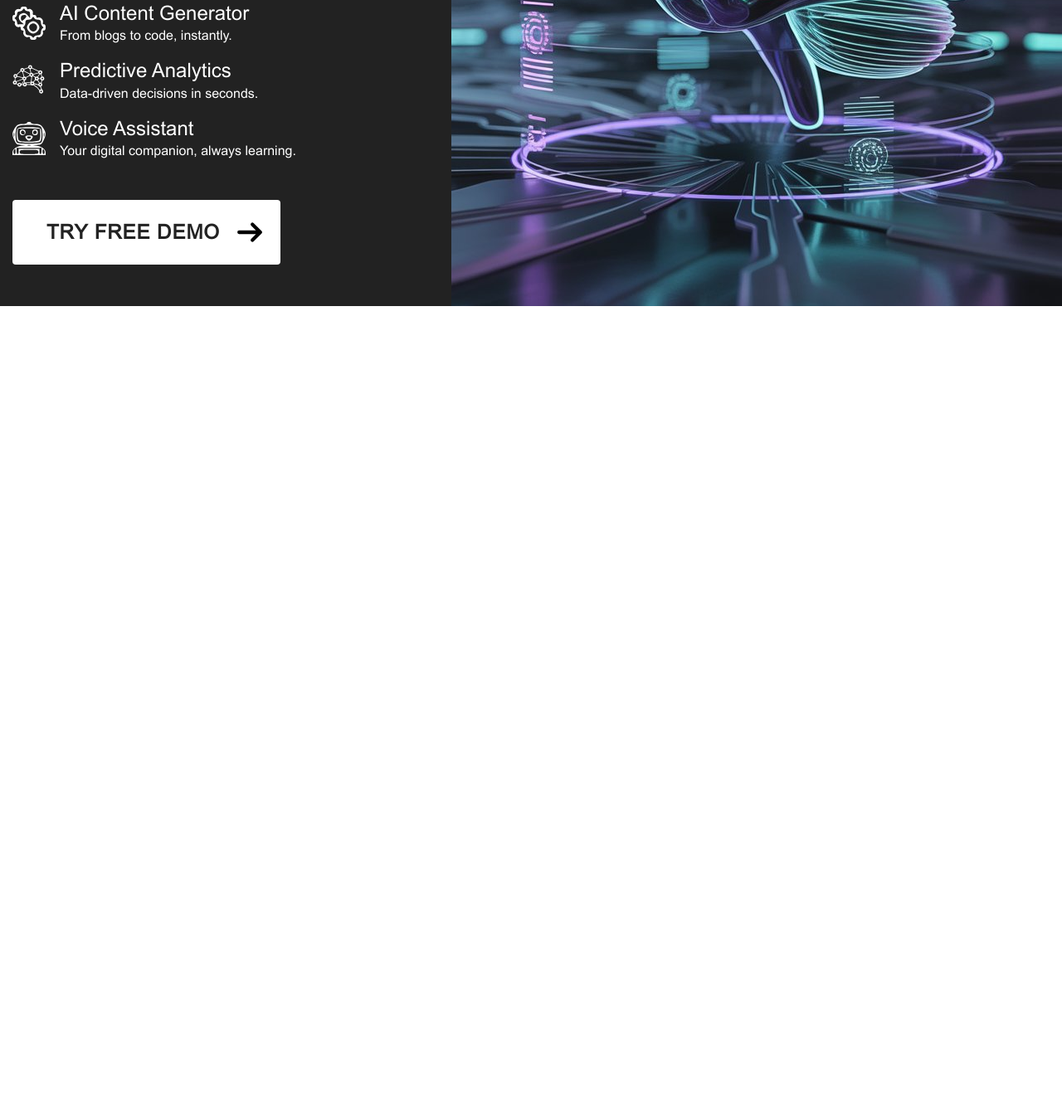
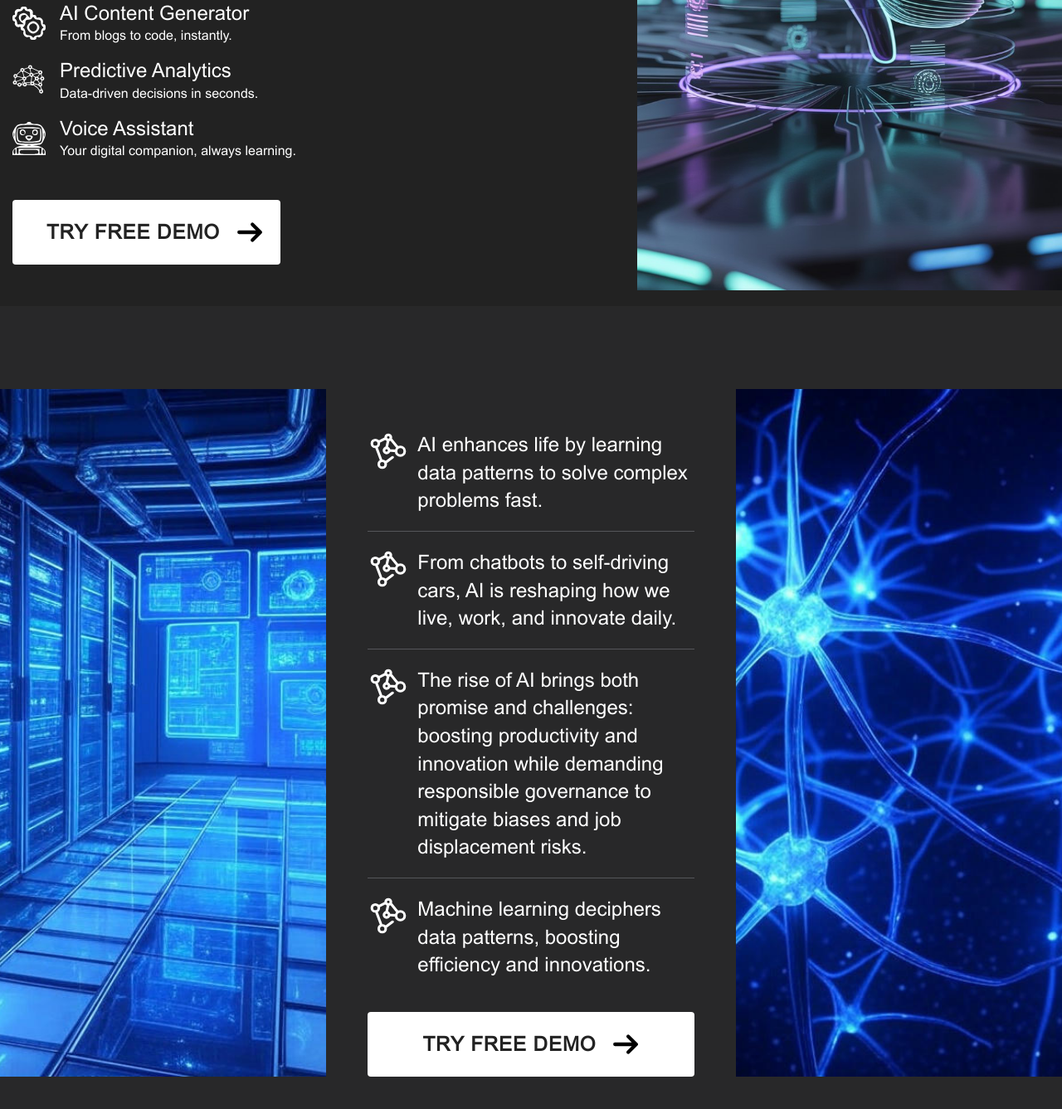
Before and after one commit to AzizShik/MST_Test_Part1, a plain HTML site: page mst/index.html in a window 1280 px wide. Shown: the part 583-1920 px from the top of the page at 83% size. Before the commit the page ends 952 px from the top, so only its background shows below. Drawn offline with Linux system fonts and the light colour scheme; files whose address does not match are found by name.

Commit message:
feat: add about block for descktop

```diff
--- a/mst/index.html
+++ b/mst/index.html
@@ -19,7 +19,7 @@
         <nav class="header__nav">
           <ul class="header__list">
             <li class="header__item">
-              <a href="" class="header__link">About</a>
+              <a href="#about" class="header__link">About</a>
             </li>
             <li class="header__item">
               <a href="" class="header__link">Get Plan</a>
@@ -34,6 +34,7 @@
   </header>
 
   <main class="main">
+
     <section class="hero">
       <div class="container">
         <div class="hero__info">
@@ -73,6 +74,43 @@
         </div>
       </div>
     </section>
+
+    <section class="about" id="about">
+      <div class="about__inner">
+        <div class="about__img-box">
+          <img src="assets/img/about_1.jpg" alt="Data Center for AI" class="about__img">
+        </div>
+        <div class="about__info">
+          <ul class="about__list">
+            <li class="about__list-item">
+              AI enhances life by learning data patterns to solve complex problems fast.
+            </li>
+            <li class="about__list-item">
+              From chatbots to self-driving cars, AI is reshaping how we live, work, and innovate daily.
+            </li>
+            <li class="about__list-item">
+              The rise of AI brings both promise and challenges: boosting productivity and innovation while demanding
+              responsible governance to mitigate biases and job displacement risks.
+            </li>
+            <li class="about__list-item">
+              Machine learning deciphers data patterns, boosting efficiency and innovations.
+            </li>
+          </ul>
+          <button class="about__btn btn">
+            Try Free Demo
+            <svg xmlns="http://www.w3.org/2000/svg" width="32" height="32" viewBox="0 0 15 15" fill="#000000">
+              <path fill="#000000"
+                d="M8.293 2.293a1 1 0 0 1 1.414 0l4.5 4.5a1 1 0 0 1 0 1.414l-4.5 4.5a1 1 0 0 1-1.414-1.414L11 8.5H1.5a1 1 0 0 1 0-2H11L8.293 3.707a1 1 0 0 1 0-1.414Z">
+              </path>
+            </svg>
+          </button>
+        </div>
+        <div class="about__img-box">
+          <img src="assets/img/about_2.jpg" alt="Neural Network" class="about__img">
+        </div>
+      </div>
+    </section>
+
   </main>
 
 </body>
--- a/mst/style.css
+++ b/mst/style.css
@@ -50,6 +50,15 @@ button {
   background: inherit;
 }
 
+html {
+  overflow-x: hidden;
+  scroll-behavior: smooth;
+}
+
+img {
+  vertical-align: top;
+}
+
 .container {
   max-width: 1630px;
   width: 100%;
@@ -78,8 +87,17 @@ button {
   align-items: center;
   gap: 20px;
 
+  cursor: pointer;
   transition: all 0.3s ease;
   border: 1px solid transparent;
+}
+
+.btn svg {
+  transition: all 0.3s ease;
+}
+
+.btn svg path {
+  transition: all 0.3s ease;
 }
 
 body {
@@ -148,7 +166,7 @@ body {
   background-color: var(--main-bg-color);
   box-shadow: 0 4px 4px 0 rgba(0, 0, 0, 0.25);
   background-image: url('assets/img/brain-bg.jpeg');
-  background-size: 40% cover;
+  background-size: 40%;
   background-position: center right;
   background-repeat: no-repeat;
 }
@@ -210,12 +228,88 @@ body {
   margin-top: 50px;
 }
 
-.hero__btn svg {
-  transition: all 0.3s ease;
+.about {
+  background-color: var(--second-bg-color);
+  padding-top: 100px;
+  padding-bottom: 100px;
 }
 
-.hero__btn svg path {
-  transition: all 0.3s ease;
+.about__inner {
+  display: flex;
+  justify-content: space-between;
+  gap: 50px;
+  /* height: 700px; */
+  min-height: 700px;
+}
+
+.about__img-box {
+  flex-basis: 30%;
+  flex: 1;
+  position: relative;
+}
+
+.about__img {
+  width: 100%;
+  height: 100%;
+  object-fit: cover;
+}
+
+.about__info {
+  display: flex;
+  flex-direction: column;
+  flex: 1;
+  max-width: 600px;
+  padding-top: 50px;
+}
+
+.about__list {
+  display: flex;
+  flex-direction: column;
+}
+
+.about__list-item {
+  font-family: var(--font-family);
+  font-weight: 400;
+  font-size: 24px;
+
+  line-height: 140%;
+  color: #fff;
+
+  padding-left: 60px;
+  padding-bottom: 20px;
+  margin-bottom: 20px;
+
+  position: relative;
+}
+
+.about__list-item:not(:last-child) {
+  border-bottom: 1px solid #55565a;
+}
+
+.about__list-item:before {
+  content: '';
+  position: absolute;
+  left: 0px;
+  top: 0;
+  width: 50px;
+  height: 50px;
+  display: inline-block;
+  background-image: url('assets/icons/about_icon.svg');
+  background-repeat: no-repeat;
+  background-size: cover;
+}
+
+.about__btn {
+  padding: 20px 0px;
+  width: 100%;
+  display: flex;
+  justify-content: center;
+  align-items: center;
+
+  margin-top: auto;
+}
+
+.btn {
 }
 
 @media (hover: hover) {
@@ -241,8 +335,6 @@ body {
   }
 
   .btn:hover {
-    cursor: pointer;
-
     background: #222222;
     color: #ffffff;
     border: 1px solid #ffffff;
@@ -250,11 +342,11 @@ body {
       0 3px 6px rgba(255, 255, 255, 0.23);
   }
 
-  .hero__btn:hover svg {
+  .btn:hover svg {
     transform: translateX(20px);
   }
 
-  .hero__btn:hover svg path {
+  .btn:hover svg path {
     fill: #ffffff;
   }
 
```
Also changed, not shown: mst/assets/icons/about_icon.svg (added), mst/assets/img/about_1.jpg (added), mst/assets/img/about_2.jpg (added), mst/assets/img/hero-bg.jpeg (deleted).
